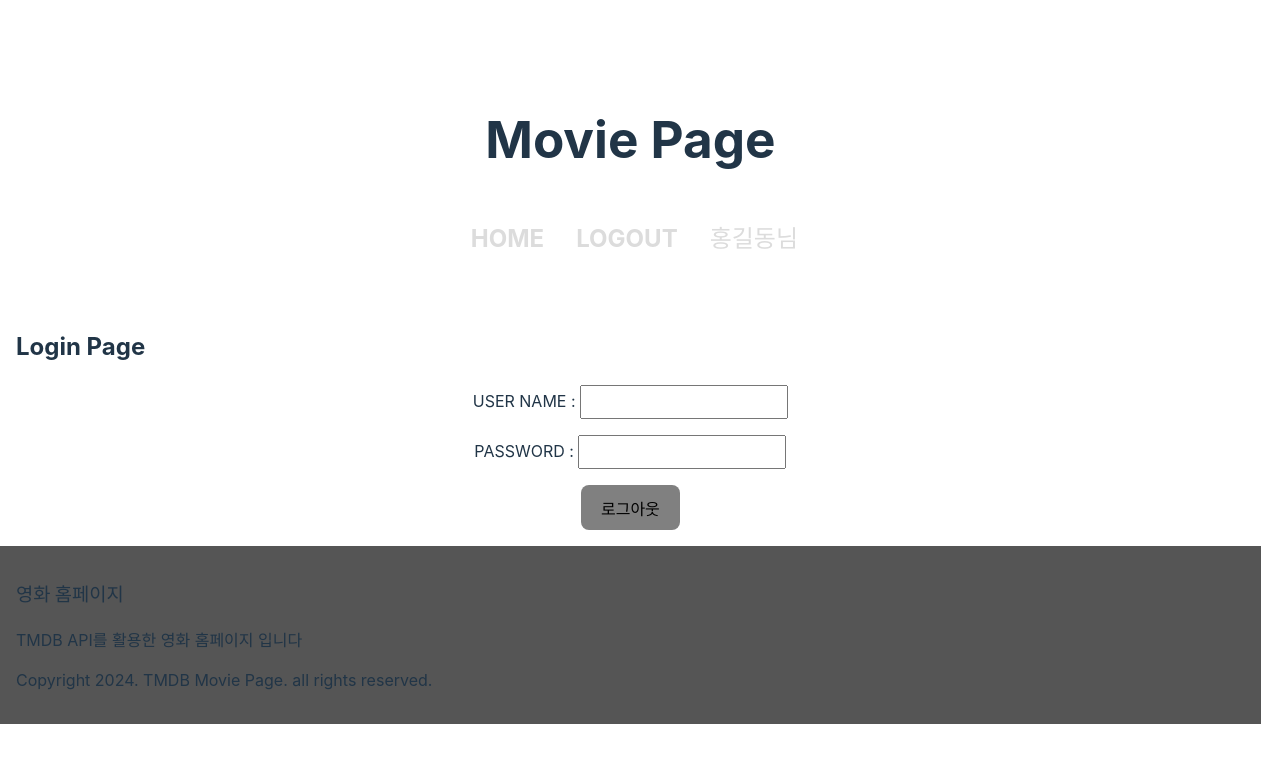
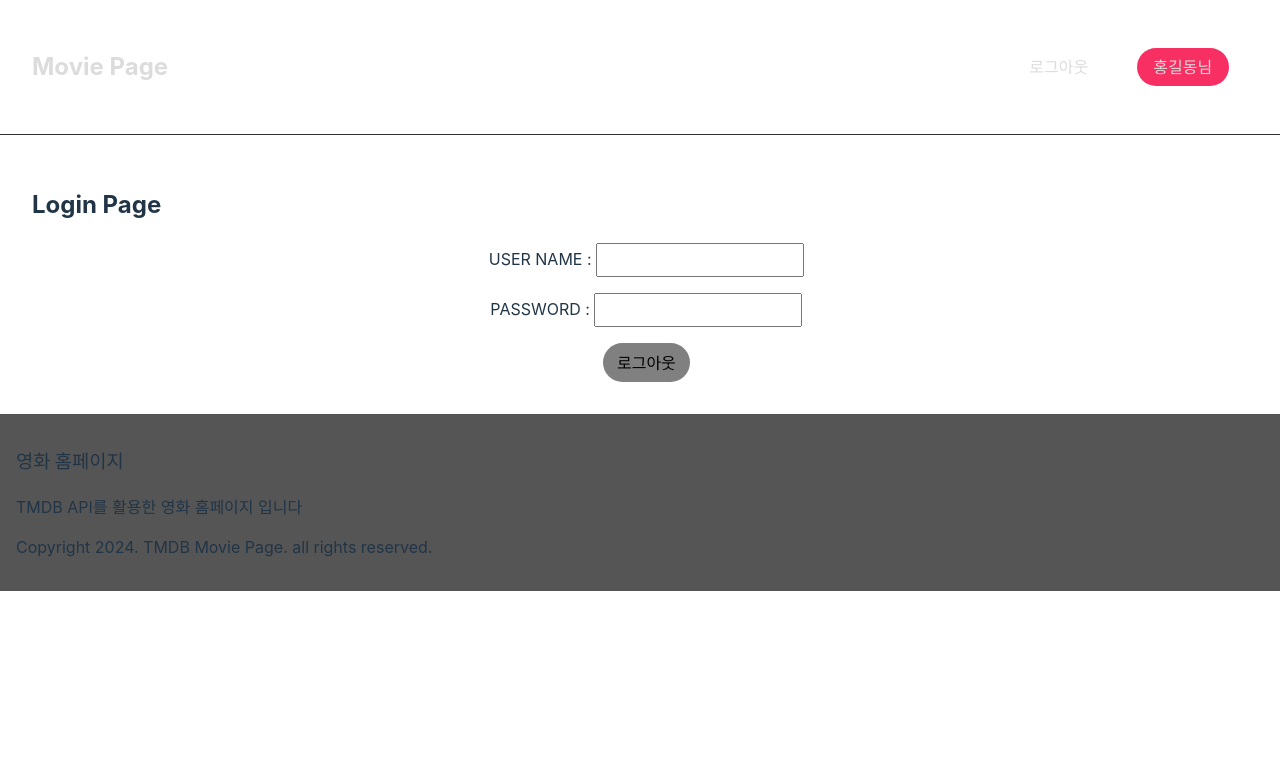
Before and after one commit to imdla/movie, a React (Vite) app: page /login in a window 1280 px wide. Shown: the top 762 px of the page. Built offline with nearby package versions, Linux system fonts and the light colour scheme; no server answers.

Commit message:
[modify] style 수정

```diff
--- a/src/components/Header.jsx
+++ b/src/components/Header.jsx
@@ -6,26 +6,24 @@ export default function Header() {
   const { isLoggedIn, authName } = useSelector((state) => state.auth);
 
   return (
-    <header>
+    <header className="flex-center justy-between container">
       <div>
-        <h1 className="text-center">Movie Page</h1>
+        <Link to={"/"}>
+          <h1 className="text-center logo">Movie Page</h1>
+        </Link>
       </div>
 
       <nav>
         <ul className="ulTag flex-center">
-          <li>
-            <Link to={"/"}>
-              <h2>HOME</h2>
-            </Link>
-          </li>
+          <li></li>
           <li>
             <Link to={"/login"}>
-              <h2>{isLoggedIn ? "LOGOUT" : "LOGIN"}</h2>
+              <h4>{isLoggedIn ? "로그아웃" : "로그인"}</h4>
             </Link>
           </li>
           <li>
             <Link to={"/mypage"}>
-              <h2>{isLoggedIn ? `${authName}님` : "MY PAGE"}</h2>
+              <h4 className="myPage">{isLoggedIn ? `${authName}님` : "MY PAGE"}</h4>
             </Link>
           </li>
         </ul>
--- a/src/components/MakeItem.jsx
+++ b/src/components/MakeItem.jsx
@@ -37,6 +37,7 @@ export default function MakeItem({ listType, count }) {
 
       return (
         <li key={movieItem.id}>
+          <h1 className="grade">{cnt}</h1>
           <MovieItem movieItem={movieItem}></MovieItem>
         </li>
       );
--- a/src/components/MovieItem.jsx
+++ b/src/components/MovieItem.jsx
@@ -10,7 +10,7 @@ export default function MovieItem({ movieItem }) {
       <Link to={`/movie/detail/${id}`}>
         <img src={`${imgUrl()}${poster_path}`} alt="" />
         <div>
-          <h4>{title}</h4>
+          <h3>{title}</h3>
           <p>{overview}</p>
         </div>
       </Link>
--- a/src/components/MovieListsItem.jsx
+++ b/src/components/MovieListsItem.jsx
@@ -10,9 +10,13 @@ export default function MovieListsItem({ listType }) {
 
   return (
     <>
-      <h3>{listType}</h3>
-      <button onClick={() => navigate(`/movie/${listType}`)}>더보기</button>
-      <ul className="ulTag">{movieItems}</ul>
+      <div className="flex-center justy-start">
+        <h3 className="typeTitle">
+          {listType.replace("_", " ").toUpperCase()}
+        </h3>
+        <button onClick={() => navigate(`/movie/${listType}`)}>더보기</button>
+      </div>
+      <ul className="ulTag typeContent">{movieItems}</ul>
     </>
   );
 }
--- a/src/index.css
+++ b/src/index.css
@@ -11,15 +11,14 @@
   text-rendering: optimizeLegibility;
   -webkit-font-smoothing: antialiased;
   -moz-osx-font-smoothing: grayscale;
+
+  height: 100vh;
 }
 
 a {
   font-weight: 500;
   color: #646cff;
   text-decoration: inherit;
-}
-a:hover {
-  color: #535bf2;
 }
 
 body {
@@ -38,7 +37,7 @@ h1 {
 button {
   border-radius: 8px;
   border: 1px solid transparent;
-  padding: 0.6em 1.2em;
+  padding: 0.4em 0.8em;
   font-size: 1em;
   font-weight: 500;
   font-family: inherit;
@@ -47,7 +46,8 @@ button {
   transition: border-color 0.25s;
 }
 button:hover {
-  border-color: #646cff;
+  background-color: #de2a60;
+  transition: all 0.5s;
 }
 button:focus,
 button:focus-visible {
@@ -94,22 +94,27 @@ a {
   flex-direction: column;
 }
 
+.justy-start {
+  justify-content: flex-start;
+}
+
+.justy-between {
+  justify-content: space-between;
+}
+
 .container {
-  padding: 1rem;
+  padding: 2rem;
   width: 96vw;
 }
 
 .ulTag {
   display: flex;
   list-style-type: none;
+  padding: 0;
 }
 
 .ulTag li {
   margin-right: 2rem;
-}
-
-.movieList li {
-  width: 200px;
 }
 
 .ulTag p {
@@ -140,8 +145,9 @@ img {
 }
 
 button {
-  background-color: lightskyblue;
-  color: black;
+  font-weight: bold;
+  background-color: #f82f62;
+  border-radius: 20px;
 }
 
 .marginBttom {
@@ -156,3 +162,91 @@ form input {
   width: 200px;
   height: 28px;
 }
+
+.h100 {
+  height: 100vh;
+}
+
+.logo {
+  font-size: 24px;
+}
+
+/* header */
+header {
+  border-bottom: 1px solid #333;
+}
+
+header nav h4 {
+  width: 92px;
+  height: 38px;
+  border-radius: 20px;
+  text-align: center;
+  line-height: 38px;
+  margin: 0;
+}
+
+header nav h4:hover {
+  background-color: #333;
+  transition: all ease-in-out 0.5s;
+}
+
+.myPage {
+  background-color: #f82f62;
+}
+
+.myPage:hover {
+  background-color: #de2a60;
+}
+
+/* movieList */
+.movieList {
+  position: relative;
+}
+
+.movieList .arrow {
+  position: absolute;
+  top: 40%;
+  filter: hue-rotate(180deg) brightness(3.2);
+}
+
+.movieList .arrow.left {
+  left: -50px;
+  rotate: 180deg;
+}
+
+.movieList .arrow.right {
+  right: 0;
+}
+
+.movieList .arrow:hover {
+  filter: hue-rotate(180deg) brightness(1.2);
+  transition: all ease-in-out 0.5;
+}
+
+.movieList li {
+  width: 200px;
+}
+
+.typeTitle {
+  margin-right: 1rem;
+}
+
+.typeContent {
+  width: 100vw;
+  padding: 0 2rem;
+  overflow: scroll;
+}
+
+.typeContent li {
+  position: relative;
+}
+
+.typeContent p {
+  display: none;
+}
+
+.typeContent .grade {
+  position: absolute;
+  top: 230px;
+  left: -2px;
+}
--- a/src/layout/MainLayout.jsx
+++ b/src/layout/MainLayout.jsx
@@ -4,7 +4,7 @@ import MovieLists from "../pages/MovieLists";
 export default function MainLayout() {
   return (
     <div className="container">
-      <h2>Main Page</h2>
+      <h2>추천 영화</h2>
       <MovieLists></MovieLists>
     </div>
   );
--- a/src/layout/RootLayout.jsx
+++ b/src/layout/RootLayout.jsx
@@ -5,10 +5,10 @@ import Footer from "../components/Footer";
 
 export default function RootLayout() {
   return (
-    <>
+    <div className="h100">
       <Header></Header>
       <Outlet></Outlet>
       <Footer></Footer>
-    </>
+    </div>
   );
 }
--- a/src/pages/MovieLists.jsx
+++ b/src/pages/MovieLists.jsx
@@ -2,11 +2,15 @@ import MovieListsItem from "../components/MovieListsItem";
 import { movieTypeList } from "../utills/movieInfo";
 
 export default function MovieLists() {
+  function handleClick(e) {
+    checkOverflow(div1, log1);
+  }
+
   const movieTypes = movieTypeList.map((type) => {
     return (
-      <section className="movieList" key={type}>
+      <div className="movieList" key={type}>
         <MovieListsItem listType={type}></MovieListsItem>
-      </section>
+      </div>
     );
   });
 
```
Also changed, not shown: src/assets/arrow.png (added).
